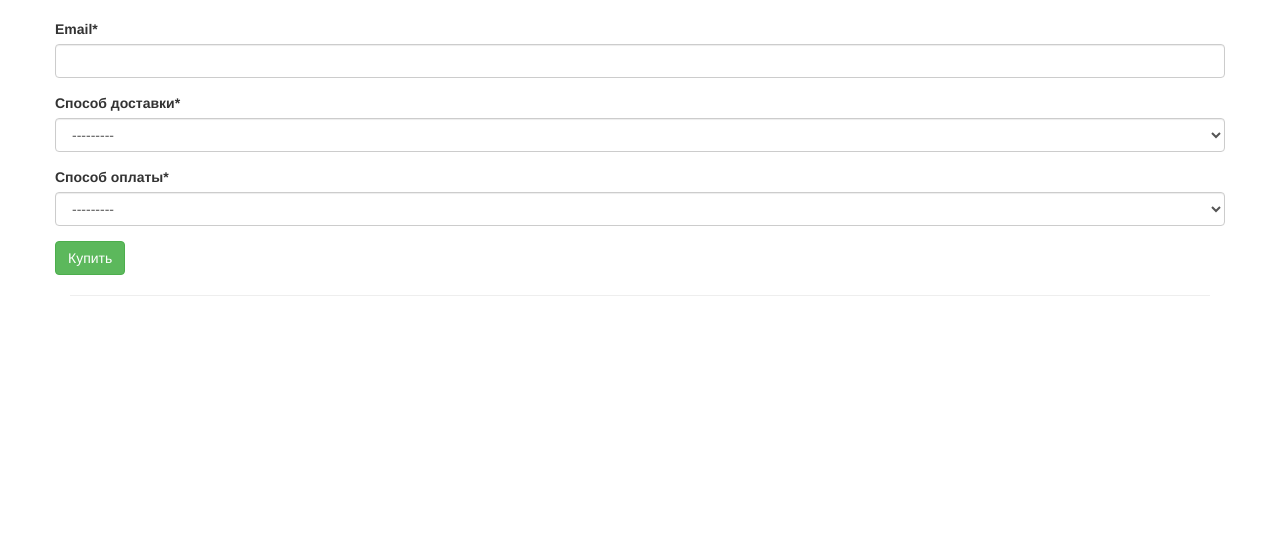
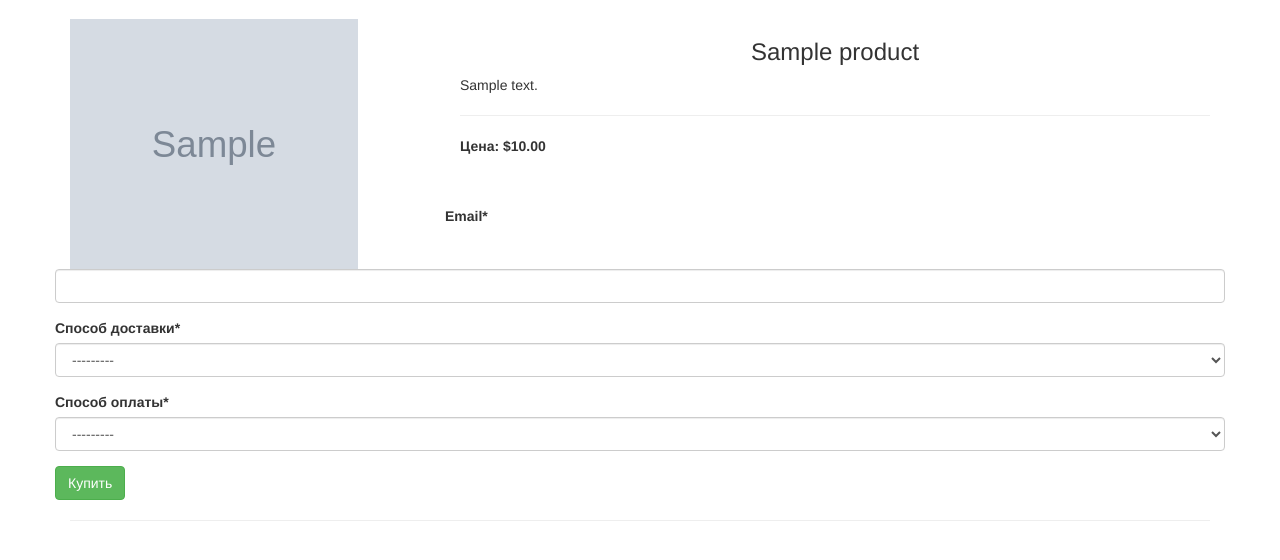
Before and after one commit to IgorRogachov9999/spaceGrass, a Django app: template spaceGrass/shop/templates/order.html in a window 1280 px wide. Shown: the part 51-611 px from the top of the page. Run offline with Django 3.2, Linux system fonts and the light colour scheme; the template is opened without the code that fills it: values that come from a table or form of the project are taken from there, others are empty; tables that the repository leaves empty hold one stand-in row (values such as "Sample post"); grey boxes marked "Sample" are stand-in pictures; some libraries are stand-ins or nearby versions.

Commit message:
Order form finalized

```diff
--- a/spaceGrass/shop/models.py
+++ b/spaceGrass/shop/models.py
@@ -53,6 +53,9 @@ class Product(models.Model):
     def get_absolute_url(self):
         return reverse('product_detail', kwargs={'product_slug': self.slug})
 
+    def get_order_url(self):
+        return reverse('order_detail', kwargs={'product_slug': self.slug})
+
 class Delivery(models.Model):
     location = models.CharField(max_length=256)
 
--- a/spaceGrass/shop/templates/order.html
+++ b/spaceGrass/shop/templates/order.html
@@ -2,6 +2,18 @@
 {% load static %}
 {% load crispy_forms_tags %}
 {% block content %}
+
+<div class='col-sm-4'>
+        <img src="{{ product.grass.image.url }}" alt="" style="width: 80%; height: 250px;">
+    </div>
+    <div class='col-sm-8'>
+        <h3 class="text-center">{{ product.name }}</h3>
+        <p>{{ product.grass.description }}</p>
+        <hr>
+        <p><strong>Цена: ${{ product.price }}</strong></p>
+        <br>
+        <br>
+</div>
 
 <form action="" method="post">
     {{ form|crispy }}
--- a/spaceGrass/shop/templates/product.html
+++ b/spaceGrass/shop/templates/product.html
@@ -9,6 +9,6 @@
     <p>{{ product.grass.description }}</p>
     <hr>
     <p><strong>Цена: ${{ product.price }}</strong></p>
-    <a href="{% url 'order_detail' %}"><button class="btn btn-danger">Купить</button></a>
+    <a href="{{ product.get_order_url }}"><button class="btn btn-danger">Купить</button></a>
 </div>
 {% endblock content %}
--- a/spaceGrass/shop/urls.py
+++ b/spaceGrass/shop/urls.py
@@ -5,5 +5,5 @@ urlpatterns = [
     path('', home_view, name='home'),
     path('category/<category_slug>/', category_view, name="category_detail"),
     path('product/<product_slug>/', product_view, name="product_detail"),
-    path('order/', order_view, name="order_detail"),
+    path('order/<product_slug>/', order_view, name="order_detail"),
 ]
--- a/spaceGrass/shop/views.py
+++ b/spaceGrass/shop/views.py
@@ -44,11 +44,13 @@ def category_view(request, category_slug):
 
     return render(request, 'category.html', context=context)
 
-def order_view(request):
+def order_view(request, product_slug):
+    product = Product.objects.get(slug=product_slug)
     form = OrderForm(request.POST or None)
 
     context = {
-        'form': form
+        'form': form,
+        'product': product,
     }
 
     return render(request, 'order.html', context)
```
